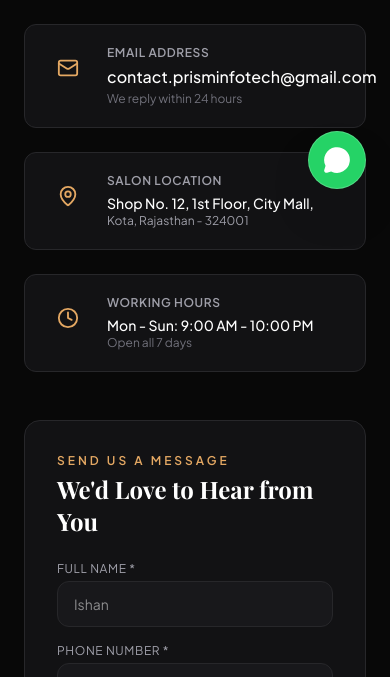
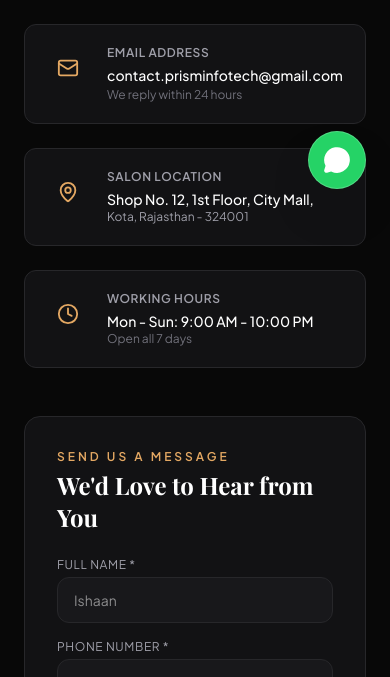
Before and after one commit to prisminfotechdevloper-2026/nikhar_salon, a Next.js app: page /contact in a window 390 px wide. Shown: the part 631-1308 px from the top of the page. Built offline with nearby package versions, Linux system fonts and the light colour scheme; a web font is replaced by a local one.

Commit message:
Fix email responsive wrap and update placeholder name

```diff
--- a/src/app/contact/page.tsx
+++ b/src/app/contact/page.tsx
@@ -53,7 +53,7 @@ export default function ContactPage() {
 
           <div className="space-y-6">
             <div className="flex items-start gap-4 bg-[#121214] p-5 rounded-xl border border-zinc-800">
-              <div className="p-3 bg-gold/10 text-gold rounded-lg">
+              <div className="p-3 bg-gold/10 text-gold rounded-lg shrink-0">
                 <Phone size={22} />
               </div>
               <div>
@@ -71,18 +71,20 @@ export default function ContactPage() {
             </div>
 
             <div className="flex items-start gap-4 bg-[#121214] p-5 rounded-xl border border-zinc-800">
-              <div className="p-3 bg-gold/10 text-gold rounded-lg">
+              <div className="p-3 bg-gold/10 text-gold rounded-lg shrink-0">
                 <Mail size={22} />
               </div>
-              <div>
+              <div className="min-w-0 flex-1">
                 <h4 className="text-xs uppercase text-zinc-400 font-semibold tracking-wider">Email Address</h4>
-                <p className="text-white font-medium text-base mt-1">contact.prisminfotech@gmail.com</p>
+                <p className="text-white font-medium text-sm sm:text-base mt-1 break-all">
+                  contact.prisminfotech@gmail.com
+                </p>
                 <p className="text-xs text-zinc-500 mt-0.5">We reply within 24 hours</p>
               </div>
             </div>
 
             <div className="flex items-start gap-4 bg-[#121214] p-5 rounded-xl border border-zinc-800">
-              <div className="p-3 bg-gold/10 text-gold rounded-lg">
+              <div className="p-3 bg-gold/10 text-gold rounded-lg shrink-0">
                 <MapPin size={22} />
               </div>
               <div>
@@ -93,7 +95,7 @@ export default function ContactPage() {
             </div>
 
             <div className="flex items-start gap-4 bg-[#121214] p-5 rounded-xl border border-zinc-800">
-              <div className="p-3 bg-gold/10 text-gold rounded-lg">
+              <div className="p-3 bg-gold/10 text-gold rounded-lg shrink-0">
                 <Clock size={22} />
               </div>
               <div>
@@ -128,7 +130,7 @@ export default function ContactPage() {
                 <input
                   type="text"
                   required
-                  placeholder="Ishan"
+                  placeholder="Ishaan"
                   value={formData.name}
                   onChange={(e) => setFormData({ ...formData, name: e.target.value })}
                   className="w-full bg-[#18181b] border border-zinc-800 rounded-xl px-4 py-3 text-sm focus:outline-none focus:border-gold text-white"
--- a/src/components/AppointmentModal.tsx
+++ b/src/components/AppointmentModal.tsx
@@ -170,7 +170,7 @@ export default function AppointmentModal({ onClose }: AppointmentModalProps) {
                 <input
                   type="text"
                   required
-                  placeholder="e.g. Aman Verma"
+                  placeholder="e.g. Ishan"
                   value={customer.name}
                   onChange={(e) => setCustomer({ ...customer, name: e.target.value })}
                   className="w-full bg-[#17171a] border border-zinc-800 rounded-xl px-4 py-3 text-sm focus:outline-none focus:border-gold text-white"
```
